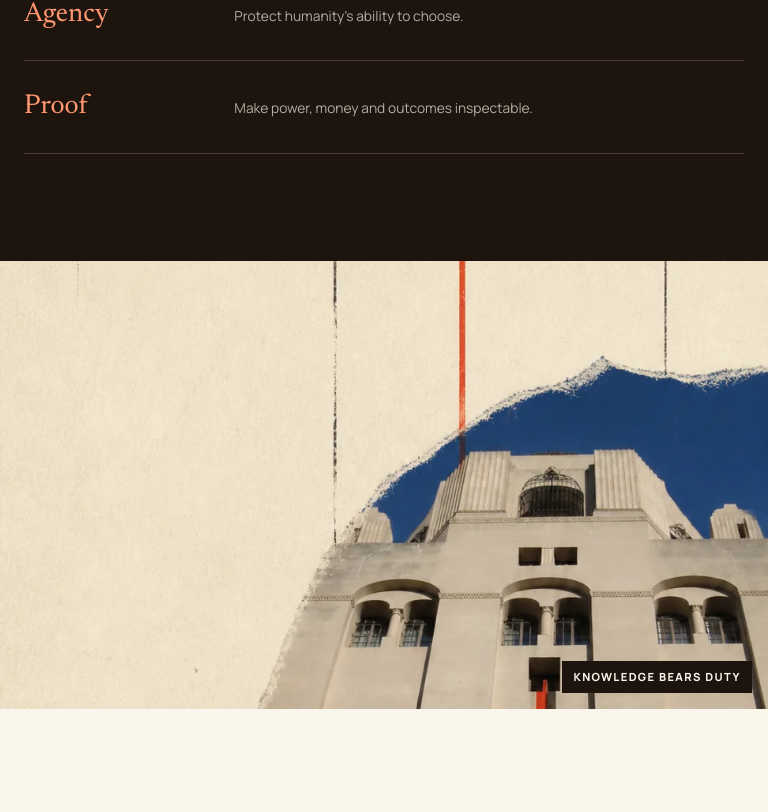
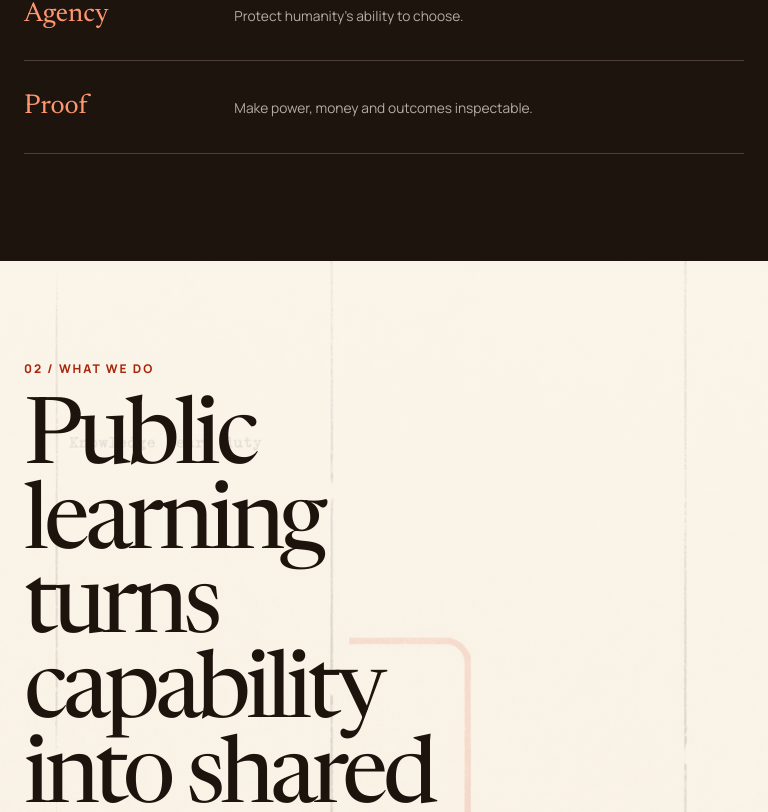
Before and after one commit to tempest2023/BeneficenceProtocol, a React (Vite) app: page / in a window 768 px wide. Shown: the part 1988-2800 px from the top of the page. Built offline with nearby package versions, Linux system fonts and the light colour scheme.

Commit message:
Refine launch copy and responsive artwork

```diff
--- a/src/App.css
+++ b/src/App.css
@@ -609,7 +609,7 @@
   line-height: 1.55;
 }
 
-.giving-status {
+.giving-standard {
   display: grid;
   gap: 0.25rem;
   margin-top: 2rem;
@@ -618,7 +618,7 @@
   border-bottom: 1px solid var(--ink);
 }
 
-.giving-status span {
+.giving-standard span {
   color: var(--accent-dark);
   font-size: 0.75rem;
   font-weight: 750;
@@ -626,7 +626,7 @@
   text-transform: uppercase;
 }
 
-.giving-status strong {
+.giving-standard strong {
   font-family: var(--font-display);
   font-size: 1.6rem;
   font-weight: 430;
@@ -726,7 +726,7 @@
 .actors-section,
 .disclosure-section,
 .gift-model-section,
-.activation-section {
+.giving-controls-section {
   padding-block: clamp(5rem, 13vw, 9rem);
 }
 
@@ -803,7 +803,7 @@
 
 .program-detail-list article > span,
 .actor-list article > span,
-.activation-list li > span {
+.giving-controls-list li > span {
   color: var(--accent-dark);
   font-size: 0.75rem;
   font-weight: 750;
@@ -948,25 +948,25 @@
   line-height: 1.65;
 }
 
-.current-status-section {
+.official-channel-section {
   padding-block: 2rem;
   color: var(--paper-light);
   background: var(--accent-dark);
 }
 
-.current-status-grid {
+.official-channel-grid {
   display: grid;
   gap: 0.75rem;
 }
 
-.current-status-grid > span {
+.official-channel-grid > span {
   font-size: 0.75rem;
   font-weight: 750;
   letter-spacing: 0.12em;
   text-transform: uppercase;
 }
 
-.current-status-grid h2 {
+.official-channel-grid h2 {
   margin: 0;
   font-family: var(--font-display);
   font-size: clamp(2rem, 8vw, 3.4rem);
@@ -974,7 +974,7 @@
   letter-spacing: -0.035em;
 }
 
-.current-status-grid p {
+.official-channel-grid p {
   max-width: 39rem;
   margin: 0;
   font-size: 0.82rem;
@@ -1008,14 +1008,14 @@
   line-height: 1.65;
 }
 
-.activation-list {
+.giving-controls-list {
   margin: 4rem 0 3rem;
   padding: 0;
   border-top: 1px solid var(--ink);
   list-style: none;
 }
 
-.activation-list li {
+.giving-controls-list li {
   display: grid;
   gap: 1rem;
   grid-template-columns: 2rem 1fr;
@@ -1023,7 +1023,7 @@
   border-bottom: 1px solid var(--line);
 }
 
-.activation-list strong {
+.giving-controls-list strong {
   font-family: var(--font-display);
   font-size: clamp(1.45rem, 6vw, 2.2rem);
   font-weight: 430;
@@ -1164,6 +1164,126 @@
   }
 }
 
+@media (max-width: 63.99rem) {
+  .home-hero,
+  .work-section,
+  .stewardship-section,
+  .giving-section,
+  .detail-hero {
+    isolation: isolate;
+  }
+
+  .home-hero__art,
+  .work-visual,
+  .stewardship-art,
+  .giving-art,
+  .detail-hero__image {
+    position: absolute;
+    z-index: 0;
+    inset: 0;
+    width: 100%;
+    height: 100%;
+    min-height: 0;
+    transform: none;
+  }
+
+  .home-hero__art {
+    opacity: 0.8;
+  }
+
+  .home-hero__art img,
+  .work-visual img,
+  .stewardship-art img,
+  .giving-art img,
+  .detail-hero__image img {
+    width: 100%;
+    height: 100%;
+    object-fit: cover;
+  }
+
+  .home-hero__art img {
+    object-position: 50% 54%;
+  }
+
+  .home-hero::after,
+  .work-section::after,
+  .stewardship-section::after,
+  .giving-section::after,
+  .detail-hero::after {
+    position: absolute;
+    inset: 0;
+    content: '';
+    pointer-events: none;
+  }
+
+  .home-hero::after {
+    z-index: 1;
+    background:
+      linear-gradient(180deg, oklch(94.5% 0.022 83 / 0.84) 0%, oklch(94.5% 0.022 83 / 0.66) 64%, oklch(94.5% 0.022 83 / 0.38) 100%),
+      linear-gradient(90deg, oklch(94.5% 0.022 83 / 0.64) 0%, oklch(94.5% 0.022 83 / 0.18) 100%);
+  }
+
+  .work-section,
+  .giving-section {
+    position: relative;
+    display: block;
+    overflow: hidden;
+  }
+
+  .work-section::after,
+  .giving-section::after {
+    z-index: 1;
+  }
+
+  .work-section::after {
+    background: linear-gradient(180deg, oklch(97.5% 0.014 83 / 0.91), oklch(97.5% 0.014 83 / 0.78) 55%, oklch(97.5% 0.014 83 / 0.9));
+  }
+
+  .giving-section::after {
+    background: linear-gradient(180deg, oklch(89.5% 0.033 78 / 0.91), oklch(89.5% 0.033 78 / 0.76) 55%, oklch(89.5% 0.033 78 / 0.9));
+  }
+
+  .work-visual span {
+    display: none;
+  }
+
+  .work-content,
+  .giving-content {
+    position: relative;
+    z-index: 2;
+  }
+
+  .stewardship-art {
+    opacity: 0.6;
+  }
+
+  .stewardship-art img {
+    object-position: 100% 62%;
+    transform: scale(1.3);
+    transform-origin: center right;
+  }
+
+  .stewardship-section::after {
+    z-index: 0;
+    background: linear-gradient(180deg, oklch(20% 0.018 53 / 0.7), oklch(20% 0.018 53 / 0.5) 48%, oklch(20% 0.018 53 / 0.78));
+  }
+
+  .detail-hero__image {
+    opacity: 0.62;
+  }
+
+  .detail-hero__image img {
+    object-fit: cover;
+  }
+
+  .detail-hero::after {
+    z-index: 0;
+    background:
+      linear-gradient(180deg, oklch(94.5% 0.022 83 / 0.9), oklch(94.5% 0.022 83 / 0.7) 58%, oklch(94.5% 0.022 83 / 0.88)),
+      linear-gradient(90deg, oklch(94.5% 0.022 83 / 0.72), transparent);
+  }
+}
+
 @media (min-width: 40rem) {
   .home-hero__actions {
     align-items: center;
@@ -1200,7 +1320,7 @@
     grid-template-columns: minmax(8rem, 0.35fr) minmax(13rem, 0.7fr) 1fr;
   }
 
-  .current-status-grid {
+  .official-channel-grid {
     align-items: center;
     gap: 1.5rem;
     grid-template-columns: 8rem minmax(15rem, 0.7fr) 1fr;
@@ -1426,7 +1546,7 @@
   .actors-section,
   .disclosure-section,
   .gift-model-section,
-  .activation-section,
+  .giving-controls-section,
   .program-detail-section,
   .use-of-funds-section,
   .fund-detail-section,
@@ -1612,7 +1732,7 @@
   }
 
   .giving-lead,
-  .giving-status {
+  .giving-standard {
     margin-top: 1.25rem;
   }
 
--- a/src/App.tsx
+++ b/src/App.tsx
@@ -50,7 +50,7 @@ const governanceActors = [
   {
     label: 'Human Board',
     role: 'Legally accountable',
-    text: 'Fiduciary duties, formation, people, major direction and Agent oversight.',
+    text: 'Fiduciary duties, legal standing, people, major direction and Agent oversight.',
   },
   {
     label: 'DAO',
@@ -238,10 +238,7 @@ function ImageCreditFooter({ navigate }: { navigate: Navigate }) {
         </nav>
       </div>
       <div className="footer-legal page-shell">
-        <p>
-          Beneficence Protocol Foundation is in formation. It is not yet recognized by the IRS as a §501(c)(3)
-          organization, and this website does not currently accept donations.
-        </p>
+        <p>Advancing beneficial AI, public knowledge and accountable Agent infrastructure.</p>
         <p>© 2026 Beneficence Protocol Foundation</p>
       </div>
       <details className="image-credits page-shell">
@@ -324,7 +321,7 @@ function HomePage({ navigate }: { navigate: Navigate }) {
           </div>
           <div className="work-content" data-reveal>
             <p className="section-index">02 / What we do</p>
-            <h2 id="work-title">We begin with public learning.</h2>
+            <h2 id="work-title">Public learning turns capability into shared power.</h2>
             <ol className="work-list">
               {programs.map((program) => (
                 <li key={program.number}>
@@ -333,7 +330,7 @@ function HomePage({ navigate }: { navigate: Navigate }) {
                 </li>
               ))}
             </ol>
-            <TextLink href="/mission#programs" navigate={navigate}>Explore the first programs</TextLink>
+            <TextLink href="/mission#programs" navigate={navigate}>Explore our programs</TextLink>
           </div>
         </section>
 
@@ -344,7 +341,7 @@ function HomePage({ navigate }: { navigate: Navigate }) {
           <div className="page-shell stewardship-content">
             <div className="stewardship-heading" data-reveal>
               <p className="section-index section-index--light">03 / Stewardship</p>
-              <h2 id="stewardship-title">Every gift should have a public path.</h2>
+              <h2 id="stewardship-title">Every gift has a public path.</h2>
               <p>Money moves through controls—not a black box.</p>
             </div>
             <ol className="fund-path" data-reveal>
@@ -371,16 +368,16 @@ function HomePage({ navigate }: { navigate: Navigate }) {
           </div>
           <div className="giving-content" data-reveal>
             <p className="section-index">04 / Giving</p>
-            <h2 id="giving-title">Giving opens only after trust is operational.</h2>
+            <h2 id="giving-title">Giving is built on operational trust.</h2>
             <p className="giving-lead">
-              The intended rails are native to both people and Agents: crypto, stablecoins and conventional payments—accepted only after legal, custody and accounting controls are ready.
+              Our giving rails serve both people and Agents: crypto, stablecoins and conventional payments governed by legal, custody, screening and accounting controls.
             </p>
-            <div className="giving-status">
-              <span>Current status</span>
-              <strong>Not yet accepting donations</strong>
+            <div className="giving-standard">
+              <span>Giving standard</span>
+              <strong>Verified channels. Accountable custody.</strong>
             </div>
             <p className="asset-summary">BTC · ETH · BNB · approved stablecoins · reviewed assets · fiat rails</p>
-            <TextLink href="/giving" navigate={navigate}>See how giving will work</TextLink>
+            <TextLink href="/giving" navigate={navigate}>Review our giving standards</TextLink>
           </div>
         </section>
 
@@ -454,7 +451,7 @@ function MissionPage({ navigate }: { navigate: Navigate }) {
       <section className="program-detail-section" id="programs" aria-labelledby="program-detail-title">
         <div className="page-shell">
           <div className="detail-heading" data-reveal>
-            <p className="section-index">The first public work</p>
+            <p className="section-index">Public programs</p>
             <h2 id="program-detail-title">Four programs. One public purpose.</h2>
           </div>
           <div className="program-detail-list">
@@ -517,7 +514,7 @@ function GovernancePage({ navigate }: { navigate: Navigate }) {
             ))}
           </div>
           <div className="vote-note" data-reveal>
-            <strong>Working vote architecture</strong>
+            <strong>Governance vote architecture</strong>
             <p>Each natural-person director has one vote. The authenticated DAO community produces one collective governance vote with equal policy weight, subject to nonprofit law and nondelegable fiduciary duties.</p>
           </div>
         </div>
@@ -555,7 +552,7 @@ function GovernancePage({ navigate }: { navigate: Navigate }) {
               <div key={term} data-reveal><dt>{term}</dt><dd>{description}</dd></div>
             ))}
           </dl>
-          <TextLink href="/giving" navigate={navigate}>Review the future donation model</TextLink>
+          <TextLink href="/giving" navigate={navigate}>Review the giving model</TextLink>
         </div>
       </section>
     </main>
@@ -566,30 +563,30 @@ function GivingPage({ navigate }: { navigate: Navigate }) {
   return (
     <main id="main-content">
       <DetailHero
-        eyebrow="Future giving architecture"
+        eyebrow="Giving architecture"
         title="Native to the Agent economy. Bound to charitable law."
-        lead="Beneficence intends to accept both conventional and digital-asset gifts through verified channels, with every asset screened, recorded and governed as charitable property."
+        lead="Beneficence supports conventional and digital-asset gifts through verified channels. Every accepted asset is screened, recorded and governed as charitable property."
         image={losAngeles}
         imagePosition="50% 58%"
       />
 
-      <section className="current-status-section">
-        <div className="page-shell current-status-grid" data-reveal>
-          <span>Current status</span>
-          <h2>Donation channels are not yet active.</h2>
-          <p>No wallet, address or payment link is official until it appears on this canonical site after the fundraising activation gate.</p>
+      <section className="official-channel-section">
+        <div className="page-shell official-channel-grid" data-reveal>
+          <span>Official-channel policy</span>
+          <h2>Give only through verified Foundation channels.</h2>
+          <p>Every official wallet address and payment method is published on this canonical site with its network, asset, custody and receipt information.</p>
         </div>
       </section>
 
       <section className="gift-model-section" aria-labelledby="gift-model-title">
         <div className="page-shell">
           <div className="detail-heading" data-reveal>
-            <p className="section-index">Intended rails</p>
+            <p className="section-index">Giving rails</p>
             <h2 id="gift-model-title">Broad access. Asset-by-asset control.</h2>
           </div>
           <div className="gift-groups">
             <article data-reveal><span>Core digital assets</span><h3>BTC · ETH · BNB</h3><p>Accepted only on specifically approved networks and through published Foundation-controlled addresses.</p></article>
-            <article data-reveal><span>Stable and conventional</span><h3>Approved stablecoins · ACH · cards · wires</h3><p>Lower-cost routes should be recommended when fees would consume a disproportionate share of a gift.</p></article>
+            <article data-reveal><span>Stable and conventional</span><h3>Approved stablecoins · ACH · cards · wires</h3><p>We recommend lower-cost routes when fees would consume a disproportionate share of a gift.</p></article>
             <article data-reveal><span>Reviewed assets</span><h3>Exchange-issued tokens · Meme Coins · other assets</h3><p>Individual review for liquidity, custody, contract, compliance, accounting and liquidation risk.</p></article>
           </div>
         </div>
@@ -609,14 +606,14 @@ function GivingPage({ navigate }: { navigate: Navigate }) {
         </div>
       </section>
 
-      <section className="activation-section" aria-labelledby="activation-title">
+      <section className="giving-controls-section" aria-labelledby="giving-controls-title">
         <div className="page-shell">
           <div className="detail-heading" data-reveal>
-            <p className="section-index">Before giving opens</p>
-            <h2 id="activation-title">Formation before solicitation.</h2>
+            <p className="section-index">Operational controls</p>
+            <h2 id="giving-controls-title">Five controls govern every gift.</h2>
           </div>
-          <ol className="activation-list">
-            <li data-reveal><span>01</span><strong>Legal entity and Board</strong></li>
+          <ol className="giving-controls-list">
+            <li data-reveal><span>01</span><strong>Legal authority and Board oversight</strong></li>
             <li data-reveal><span>02</span><strong>Custody and signer controls</strong></li>
             <li data-reveal><span>03</span><strong>Gift acceptance and screening</strong></li>
             <li data-reveal><span>04</span><strong>Accounting and receipts</strong></li>
@@ -704,7 +701,7 @@ function App() {
       '/': 'Beneficence Protocol Foundation — Keep the Agent Age Human',
       '/mission': 'Mission and Programs — Beneficence Protocol Foundation',
       '/governance': 'Governance and Stewardship — Beneficence Protocol Foundation',
-      '/giving': 'Future Giving Architecture — Beneficence Protocol Foundation',
+      '/giving': 'Giving Architecture — Beneficence Protocol Foundation',
     }
     document.title = titles[route] ?? 'Beneficence Protocol Foundation'
   }, [route])
```
Also changed, not shown: 2 other files (tests, documents, lock files or other folders).
